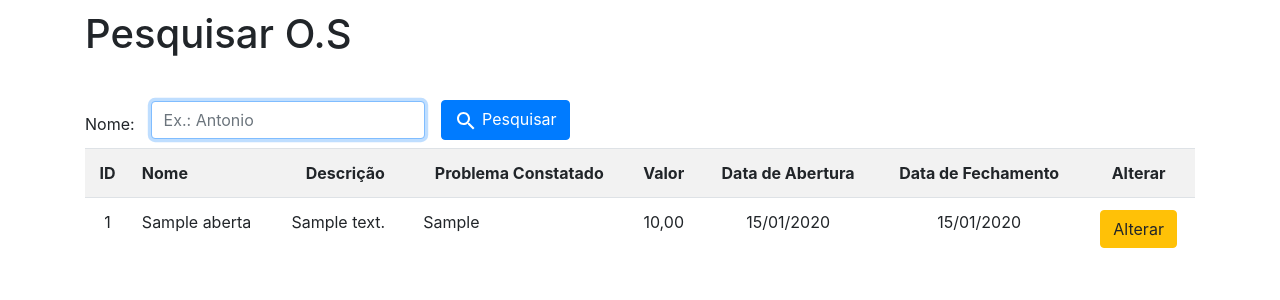
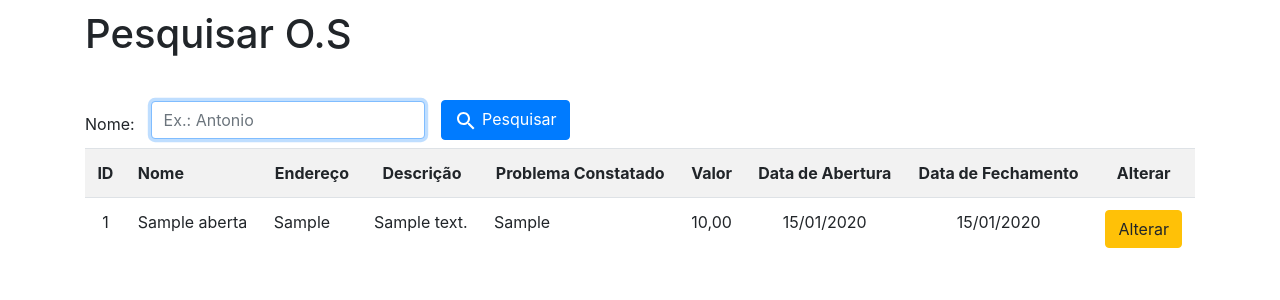
Before and after one commit to welintonfranca/Trabalho_php, a PHP site: page /view/pesquisar.php in a window 1280 px wide. Shown: the part 56-356 px from the top of the page. Run offline with PHP 8.4, Linux system fonts and the light colour scheme; a user stored in the database is signed in; tables that the repository leaves empty hold one stand-in row (values such as "Sample post").

Commit message:
alterações dia 22/03

```diff
--- a/view/pesquisar.php
+++ b/view/pesquisar.php
@@ -34,6 +34,7 @@ if (count($fechamento) > 0) {
         <tr class='text-center'>
             <th>ID</th>
             <th class="text-left">Nome</th>
+            <th>Endereço</th>
             <th>Descrição</th>
             <th>Problema Constatado</th>
             <th>Valor</th>
@@ -48,6 +49,7 @@ if (count($fechamento) > 0) {
             echo "<tr class='text-center'>";
             echo "<td>{$fechamento->getId()}";
             echo "<td class='text-left'>{$fechamento->getNome()}";
+            echo "<td class='text-left'>{$fechamento->getEndereco()}";
             echo "<td class='text-left'>{$fechamento->getDescricao()}";
             echo "<td class='text-left'>{$fechamento->getProblemaConstatado()}";
             echo "<td>" . App\Helper\Moeda::get($fechamento->getValor()) . "</td>";
@@ -61,7 +63,7 @@ if (count($fechamento) > 0) {
 
     <?php
 } else {
-    echo "<div class='alert alert-danger'>Não existem produtos com a pesquisa informata!</div>";
+    echo "<div class='alert alert-danger'>Não existem Serviço aberto com a pesquisa informata!</div>";
 }
 include 'rodape.php';
 ?>
```
